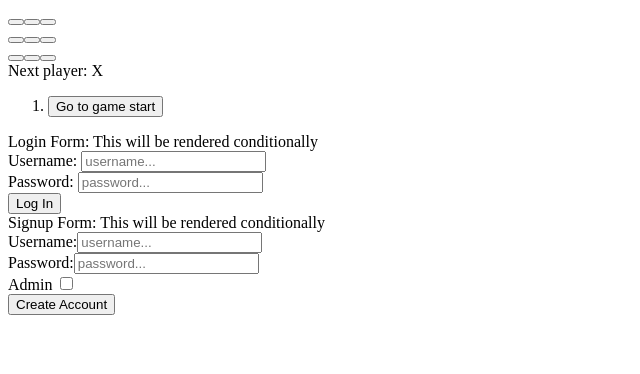
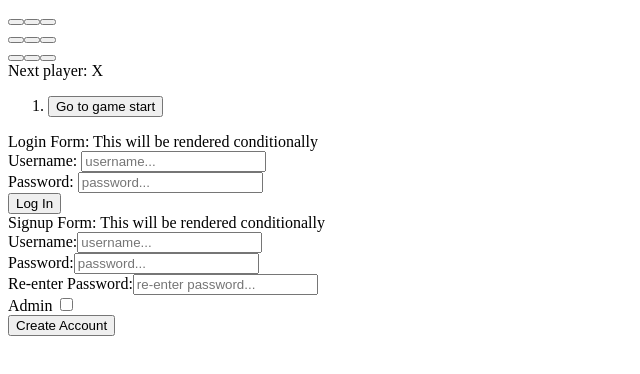
Before and after one commit to sallyyeng/Sesa.me, a React app: page / in a window 1280 px wide. Shown: the top 374 px of the page, without its empty margins (0-640 px from the left). Built offline with nearby package versions, Linux system fonts and the light colour scheme; the HTML template or start-up script is replaced by a standard one.

Commit message:
Add check for verify password field

```diff
--- a/client/src/components/user/formView/signup.jsx
+++ b/client/src/components/user/formView/signup.jsx
@@ -7,6 +7,7 @@ class Signup extends React.Component {
     this.state = {
       username: '',
       password: '',
+      checkPassword: '',
       admin: false
     }
   }
@@ -23,6 +24,12 @@ class Signup extends React.Component {
     });
   }
 
+  onCheckPasswordChange(e) {
+    this.setState({
+      checkPassword: e.target.value
+    });
+  }
+
   onAdminCheck(e) {
     this.setState({
       admin: true
@@ -35,6 +42,9 @@ class Signup extends React.Component {
     }
     if (this.state.password.length < 8) {
       return alert('Oops! Password must be at least 8 characters long. Let\'s try that again.');
+    }
+    if (this.state.password !== this.state.checkPassword) {
+      return alert('Oops! Make sure both password fields match.');
     }
     this.props.createUser(this.state.username, this.state.password, this.state.admin);
   }
@@ -55,6 +65,11 @@ class Signup extends React.Component {
           <input type="password" placeholder="password..." onChange={this.onPasswordChange.bind(this)}></input>
         </label>
         <br></br>
+        <label className="signup-password">
+          Re-enter Password:
+          <input type="password" placeholder="re-enter password..." onChange={this.onCheckPasswordChange.bind(this)}></input>
+        </label>
+        <br></br>
         <label className="signup-user-type">
           Admin <input type="checkbox" onChange={this.onAdminCheck.bind(this)}></input>
         </label>
```
Also changed, not shown: 1 other file (tests, documents, lock files or other folders).
